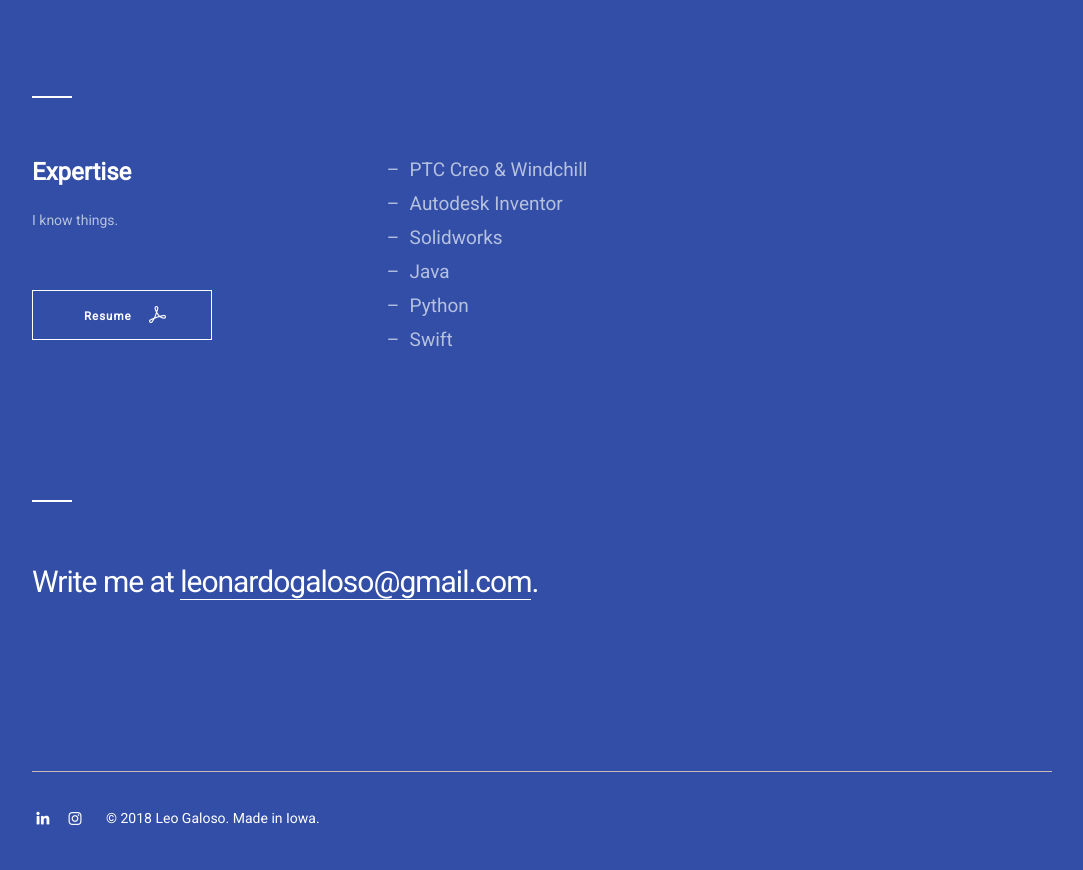
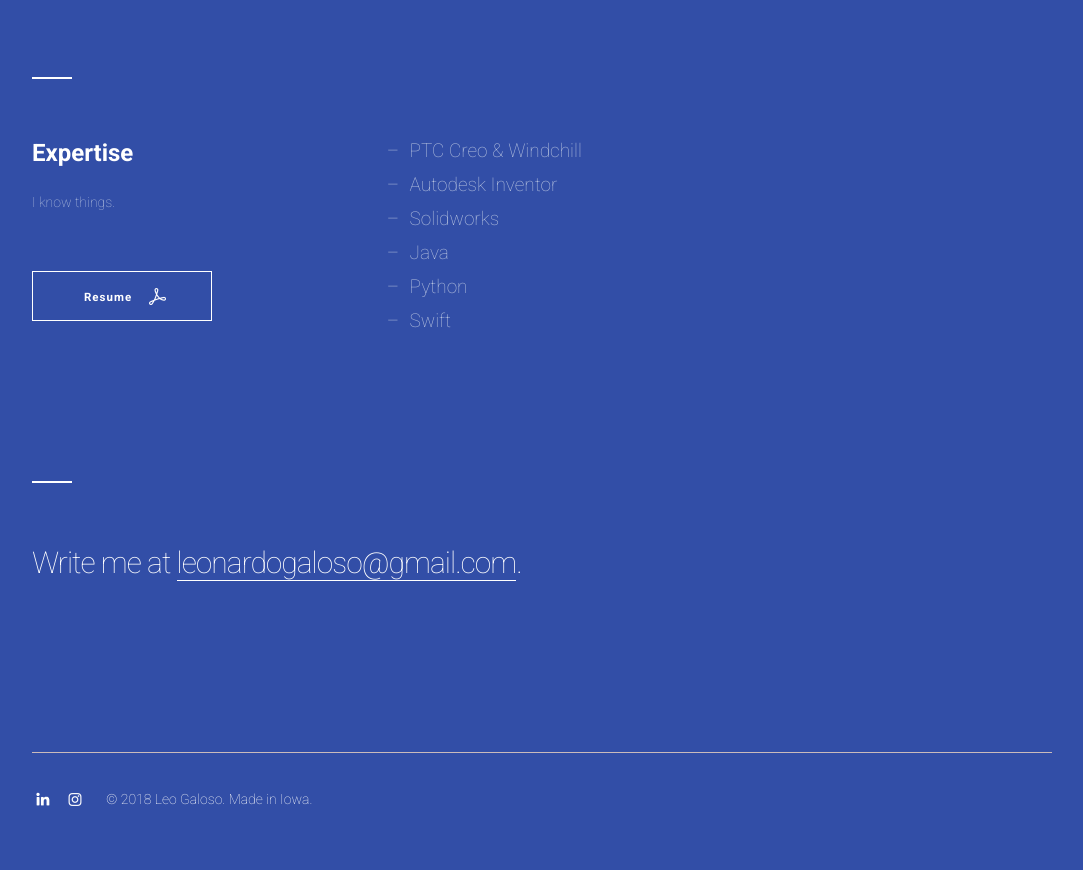
Before and after one commit to ASAPPocky/asappocky.github.io, a plain HTML site: page index.html in a window 1280 px wide. Shown: the part 1460-2330 px from the top of the page, without its empty margins (98-1181 px from the left). Drawn offline with Linux system fonts and the light colour scheme; a script that the page names is missing.

Commit message:
Font Weight Index

```diff
--- a/index.html
+++ b/index.html
@@ -14,7 +14,7 @@
   <script>try{Typekit.load({ async: true });}catch(e){}</script>
   <script src="Tooltip.js" type="text/javascript"></script>
 
-  <link href="https://fonts.googleapis.com/css?family=Roboto" rel="stylesheet">
+  <link href="https://fonts.googleapis.com/css?family=Roboto:100,700" rel="stylesheet">
 
   <link rel="stylesheet" href="normalize.css">
   <link rel="stylesheet" href="style.css" type="text/css">
```
